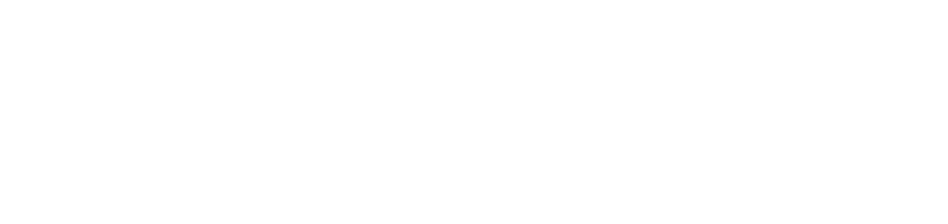
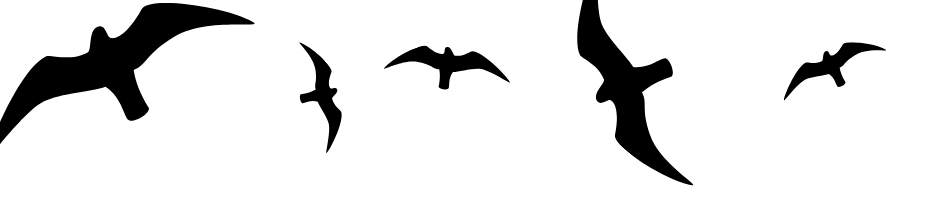
Before and after one commit to julianwlan/sofiabreitfusscom, a plain HTML site: page index.html in a window 1280 px wide. Shown: the whole page, without its empty margins (0-948 px from the left). Drawn offline with Linux system fonts and the light colour scheme; a web font is replaced by a local one.

Commit message:
top row first touch

```diff
--- a/index.html
+++ b/index.html
@@ -4,8 +4,20 @@
     <meta charset="UTF-8">
     <meta name="viewport" content="width=device-width, initial-scale=1.0">
     <title>Sofia Breitfuss</title>
+    <link rel="stylesheet" href="style.css">
+    <link rel="preconnect" href="https://fonts.googleapis.com">
+    <link rel="preconnect" href="https://fonts.gstatic.com" crossorigin>
+    <link href="https://fonts.googleapis.com/css2?family=Host+Grotesk:ital,wght@0,300..800;1,300..800&display=swap" rel="stylesheet">
 </head>
 <body>
-
+    <div id="front-page">
+        <div id="top-row">
+            <img src="img/seagull.svg" alt="black seagull">
+            <img src="img/seagull.svg" alt="black seagull">
+            <img src="img/seagull.svg" alt="black seagull">
+            <img src="img/seagull.svg" alt="black seagull">
+            <img src="img/seagull.svg" alt="black seagull">
+        </div>
+    </div>
 </body>
 </html>
--- a/style.css
+++ b/style.css
@@ -0,0 +1,45 @@
+* {
+    margin: 0;
+    padding: 0;
+    box-sizing: border-box;
+    font-family: "Host Grotesk", sans-serif;
+}
+
+#top-row {
+    height: 10rem;
+    display: grid;
+
+    grid-template-columns: repeat(10, 1fr);
+    gap: 1rem;
+    align-items: center;
+}
+
+#top-row img {
+    width: 100%;
+    height: auto;
+}
+
+#top-row img:nth-child(1) {
+    grid-column: span 2;
+    transform: scale(1.1);
+}
+
+#top-row img:nth-child(2) {
+    transform: scale(0.9) scaleX(-1) rotate(-50deg);
+    margin-top: 2rem;
+}
+
+#top-row img:nth-child(3) {
+    transform: rotate(-20deg) scaleX(-1);
+    margin-bottom: 1rem;
+}
+
+#top-row img:nth-child(4) {
+    grid-column: span 2;
+    transform: scale(0.9) rotate(-140deg) scaleX(-1);
+}
+
+#top-row img:nth-child(5) {
+    transform: scale(0.9);
+    margin-top: -1rem;
+}
```
Also changed, not shown: img/seagull.svg (added).
